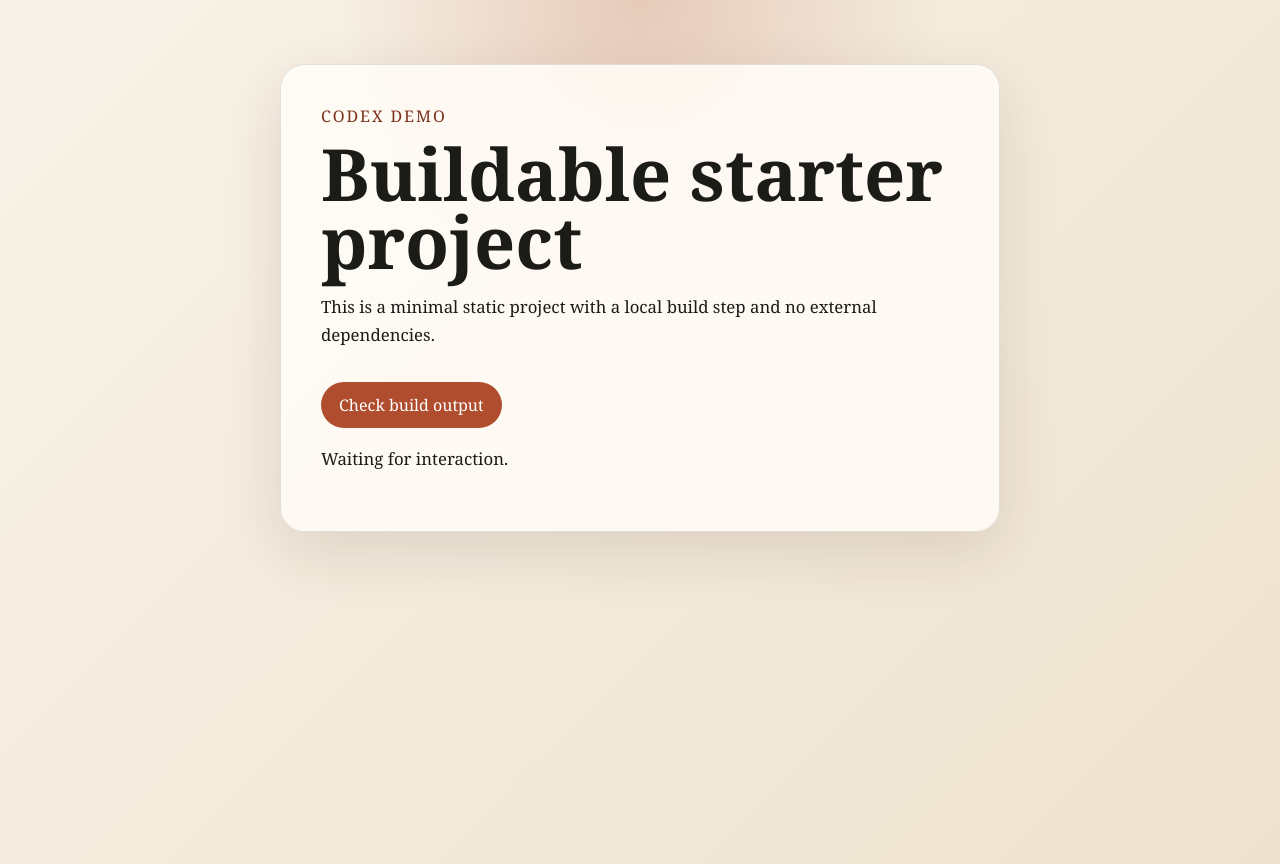
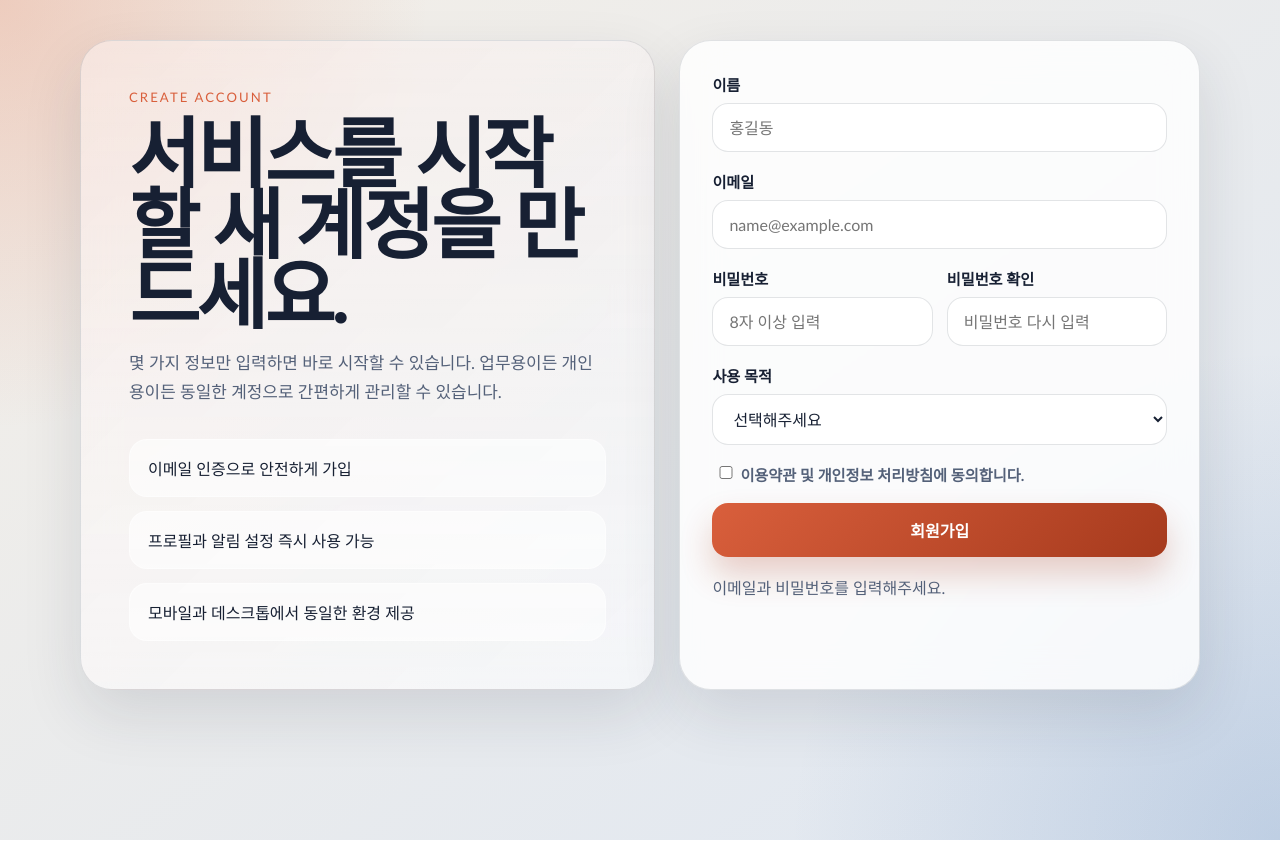
Before and after one commit to lockardv2/codex-cli, a website: page src/index.html in a window 1280 px wide. After the commit the page ends 840 px from the top, so only its background shows below. Drawn offline with Linux system fonts and the light colour scheme.

Commit message:
initial commit

```diff
--- a/src/index.html
+++ b/src/index.html
@@ -1,21 +1,91 @@
 <!doctype html>
-<html lang="en">
+<html lang="ko">
   <head>
     <meta charset="UTF-8" />
     <meta name="viewport" content="width=device-width, initial-scale=1.0" />
-    <title>Sample Build Project</title>
+    <title>회원가입</title>
     <link rel="stylesheet" href="./styles.css" />
   </head>
   <body>
-    <main class="page">
-      <p class="eyebrow">Codex Demo</p>
-      <h1>Buildable starter project</h1>
-      <p class="copy">
-        This is a minimal static project with a local build step and no external
-        dependencies.
-      </p>
-      <button id="action" type="button">Check build output</button>
-      <p id="status" class="status">Waiting for interaction.</p>
+    <main class="shell">
+      <section class="hero">
+        <p class="eyebrow">Create account</p>
+        <h1>서비스를 시작할 새 계정을 만드세요.</h1>
+        <p class="copy">
+          몇 가지 정보만 입력하면 바로 시작할 수 있습니다. 업무용이든 개인용이든
+          동일한 계정으로 간편하게 관리할 수 있습니다.
+        </p>
+        <ul class="benefits">
+          <li>이메일 인증으로 안전하게 가입</li>
+          <li>프로필과 알림 설정 즉시 사용 가능</li>
+          <li>모바일과 데스크톱에서 동일한 환경 제공</li>
+        </ul>
+      </section>
+
+      <section class="panel">
+        <form class="signup-form" id="signup-form">
+          <div class="field">
+            <label for="name">이름</label>
+            <input id="name" name="name" type="text" placeholder="홍길동" />
+          </div>
+
+          <div class="field">
+            <label for="email">이메일</label>
+            <input
+              id="email"
+              name="email"
+              type="email"
+              placeholder="name@example.com"
+              required
+            />
+          </div>
+
+          <div class="field-grid">
+            <div class="field">
+              <label for="password">비밀번호</label>
+              <input
+                id="password"
+                name="password"
+                type="password"
+                placeholder="8자 이상 입력"
+                minlength="8"
+                required
+              />
+            </div>
+
+            <div class="field">
+              <label for="confirm-password">비밀번호 확인</label>
+              <input
+                id="confirm-password"
+                name="confirmPassword"
+                type="password"
+                placeholder="비밀번호 다시 입력"
+                minlength="8"
+              />
+            </div>
+          </div>
+
+          <div class="field">
+            <label for="role">사용 목적</label>
+            <select id="role" name="role">
+              <option value="">선택해주세요</option>
+              <option value="personal">개인용</option>
+              <option value="team">팀 협업용</option>
+              <option value="business">비즈니스용</option>
+            </select>
+          </div>
+
+          <label class="checkbox">
+            <input id="terms" name="terms" type="checkbox" />
+            <span>이용약관 및 개인정보 처리방침에 동의합니다.</span>
+          </label>
+
+          <button class="submit-button" type="submit">회원가입</button>
+          <p id="status" class="status" aria-live="polite">
+            이메일과 비밀번호를 입력해주세요.
+          </p>
+        </form>
+      </section>
     </main>
     <script type="module" src="./main.js"></script>
   </body>
--- a/src/main.js
+++ b/src/main.js
@@ -1,10 +1,28 @@
-const button = document.querySelector("#action");
+//회원가입 페이지
+const form = document.querySelector("#signup-form");
 const status = document.querySelector("#status");
+const email = document.querySelector("#email");
+const password = document.querySelector("#password");
 
-button?.addEventListener("click", () => {
+form?.addEventListener("submit", (event) => {
+  event.preventDefault();
+
   if (!status) {
     return;
   }
 
-  status.textContent = "Build output is generated in dist/.";
+  if (!email || !password) {
+    status.textContent = "로그인 폼을 찾을 수 없습니다.";
+    return;
+  }
+
+  const enteredEmail = email.value.trim();
+  const enteredPassword = password.value;
+
+  if (!enteredEmail || !enteredPassword) {
+    status.textContent = "이메일과 비밀번호를 모두 입력해주세요.";
+    return;
+  }
+
+  status.textContent = `${enteredEmail} 계정으로 로그인되었습니다.`;
 });
--- a/src/styles.css
+++ b/src/styles.css
@@ -1,11 +1,15 @@
 :root {
   color-scheme: light;
-  --bg: #f5efe4;
-  --panel: rgba(255, 252, 246, 0.88);
-  --text: #1b1b18;
-  --accent: #b14d2f;
-  --accent-strong: #7d311b;
-  --border: rgba(27, 27, 24, 0.12);
+  --bg-top: #f4efe7;
+  --bg-bottom: #dfe7f2;
+  --panel: rgba(255, 255, 255, 0.82);
+  --panel-strong: rgba(15, 23, 42, 0.92);
+  --text: #172033;
+  --muted: #546179;
+  --accent: #d95f3c;
+  --accent-strong: #a63a1d;
+  --line: rgba(23, 32, 51, 0.12);
+  --white: #ffffff;
 }
 
 * {
@@ -15,49 +19,162 @@
 body {
   margin: 0;
   min-height: 100vh;
-  font-family: Georgia, "Times New Roman", serif;
+  font-family: "Gill Sans", "Trebuchet MS", sans-serif;
   color: var(--text);
   background:
-    radial-gradient(circle at top, rgba(177, 77, 47, 0.22), transparent 28%),
-    linear-gradient(135deg, #f8f2e8 0%, #efe3cf 100%);
+    radial-gradient(circle at top left, rgba(217, 95, 60, 0.24), transparent 28%),
+    radial-gradient(circle at bottom right, rgba(44, 96, 160, 0.18), transparent 32%),
+    linear-gradient(145deg, var(--bg-top) 0%, var(--bg-bottom) 100%);
 }
 
-.page {
-  width: min(720px, calc(100% - 32px));
-  margin: 64px auto;
-  padding: 40px;
-  border: 1px solid var(--border);
-  border-radius: 24px;
+.shell {
+  width: min(1120px, calc(100% - 32px));
+  margin: 40px auto;
+  display: grid;
+  grid-template-columns: 1.05fr 0.95fr;
+  gap: 24px;
+  align-items: stretch;
+}
+
+.hero,
+.panel {
+  border: 1px solid var(--line);
+  border-radius: 32px;
+  backdrop-filter: blur(18px);
+  box-shadow: 0 24px 60px rgba(30, 41, 59, 0.12);
+}
+
+.hero {
+  padding: 48px;
+  background:
+    linear-gradient(180deg, rgba(255, 255, 255, 0.55), rgba(255, 255, 255, 0.72)),
+    linear-gradient(135deg, rgba(217, 95, 60, 0.14), rgba(44, 96, 160, 0.08));
+}
+
+.panel {
+  padding: 32px;
   background: var(--panel);
-  box-shadow: 0 20px 60px rgba(68, 37, 25, 0.12);
 }
 
 .eyebrow {
   margin: 0 0 12px;
   text-transform: uppercase;
-  letter-spacing: 0.12em;
-  color: var(--accent-strong);
+  letter-spacing: 0.16em;
+  font-size: 0.82rem;
+  color: var(--accent);
 }
 
 h1 {
-  margin: 0;
-  font-size: clamp(2.3rem, 6vw, 4.5rem);
-  line-height: 0.95;
+  margin: 0 0 20px;
+  font-size: clamp(2.5rem, 6vw, 5.5rem);
+  line-height: 0.92;
+  letter-spacing: -0.04em;
 }
 
-.copy,
-.status {
-  font-size: 1.05rem;
+.copy {
+  margin: 0;
+  max-width: 34rem;
+  font-size: 1.06rem;
   line-height: 1.7;
+  color: var(--muted);
 }
 
-button {
-  margin-top: 16px;
-  padding: 12px 18px;
+.benefits {
+  margin: 32px 0 0;
+  padding: 0;
+  list-style: none;
+}
+
+.benefits li {
+  margin-top: 14px;
+  padding: 16px 18px;
+  border-radius: 18px;
+  background: rgba(255, 255, 255, 0.56);
+  border: 1px solid rgba(255, 255, 255, 0.45);
+}
+
+.signup-form {
+  display: grid;
+  gap: 18px;
+}
+
+.field,
+.checkbox {
+  display: grid;
+  gap: 8px;
+}
+
+.field-grid {
+  display: grid;
+  grid-template-columns: 1fr 1fr;
+  gap: 14px;
+}
+
+label {
+  font-size: 0.95rem;
+  font-weight: 600;
+}
+
+input,
+select,
+.submit-button {
+  width: 100%;
+  border-radius: 16px;
+  font: inherit;
+}
+
+input,
+select {
+  padding: 14px 16px;
+  border: 1px solid var(--line);
+  background: rgba(255, 255, 255, 0.92);
+  color: var(--text);
+}
+
+input:focus,
+select:focus {
+  outline: 2px solid rgba(217, 95, 60, 0.22);
+  border-color: var(--accent);
+}
+
+.checkbox {
+  grid-template-columns: 20px 1fr;
+  align-items: start;
+  color: var(--muted);
+}
+
+.checkbox input {
+  margin-top: 3px;
+}
+
+.submit-button {
+  padding: 15px 18px;
   border: 0;
-  border-radius: 999px;
-  background: var(--accent);
-  color: white;
-  font: inherit;
+  background: linear-gradient(135deg, var(--accent), var(--accent-strong));
+  color: var(--white);
+  font-weight: 700;
   cursor: pointer;
+  box-shadow: 0 18px 32px rgba(166, 58, 29, 0.24);
 }
+
+.status {
+  margin: 0;
+  min-height: 24px;
+  color: var(--muted);
+}
+
+@media (max-width: 860px) {
+  .shell {
+    grid-template-columns: 1fr;
+  }
+
+  .hero,
+  .panel {
+    padding: 24px;
+    border-radius: 24px;
+  }
+
+  .field-grid {
+    grid-template-columns: 1fr;
+  }
+}
```
